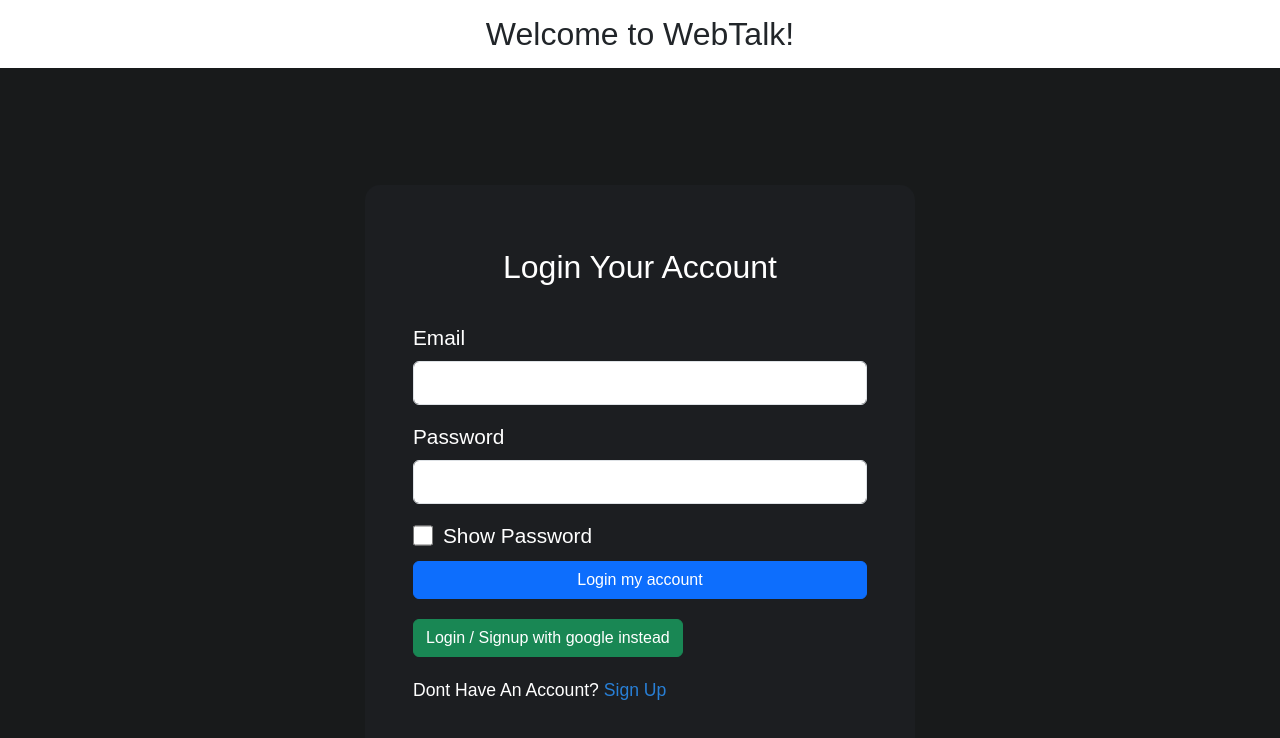
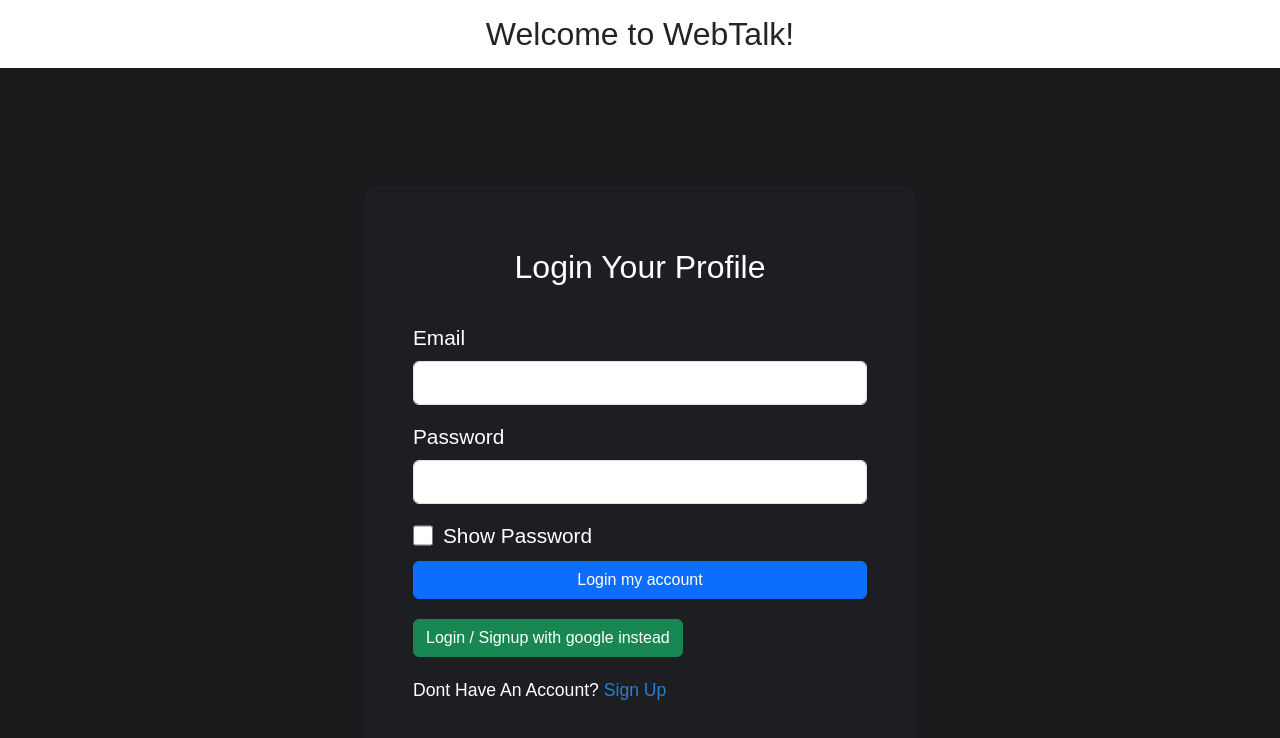
Before and after one commit to JobParado/Web-Talk, a plain HTML site: page index.html in a window 1280 px wide. Drawn offline with nearby package versions, Linux system fonts and the light colour scheme; a script that the page names is missing.

Commit message:
Remove Comment

```diff
--- a/index.html
+++ b/index.html
@@ -33,7 +33,7 @@
 
     <div class="parent">
         <div class="content">
-            <h2 style="text-align: center;">Login Your Account</h2>
+            <h2 style="text-align: center;">Login Your Profile</h2>
 
             <div class="mb-3">
                 <label for="username" class="form-label">Email</label>
--- a/src/account/account.js
+++ b/src/account/account.js
@@ -1,7 +1,7 @@
 import { supabaseClient } from "../config/supabaseClient.js";
 import { loadCurrentUserProfile } from "../homePage.js"
 
-// Flag to prevent race condition on username updates
+
 let isUpdatingUsername = false;
 
 function showPopUp(text) {
```
